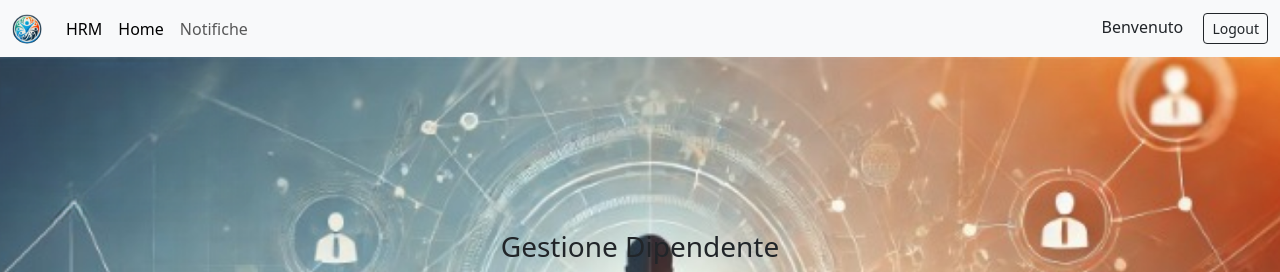
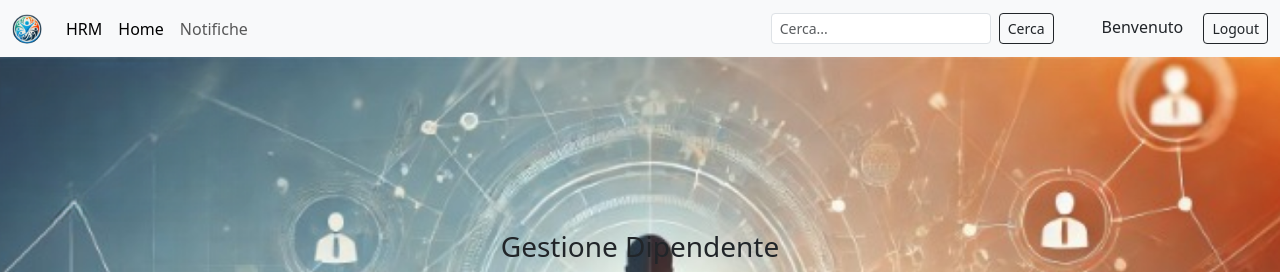
Before and after one commit to LorenzoSiena/HRMS-Human-Resource-Management-System, a Django app: page /dipendenti in a window 1280 px wide. Shown: the top 272 px of the page. Run offline with Django 5.2, Linux system fonts and the light colour scheme.

Commit message:
Aggiunta la barra di ricerca nel baseHTML

```diff
--- a/hrms_project/hrms_app/templates/hrms_app/base.html
+++ b/hrms_project/hrms_app/templates/hrms_app/base.html
@@ -26,6 +26,10 @@
                     <a class="nav-link" href="#">Notifiche</a>
                 </div>
             </div>
+            <form class="d-flex ms-3" role="search" method="get">
+                <input class="form-control form-control-sm me-2" type="search" placeholder="Cerca..." aria-label="Search" name="query">
+                <button class="btn btn-outline-dark btn-sm me-5" type="submit">Cerca</button>
+            </form>
 
             <div>
                 <span class="text-dark me-3">Benvenuto {{ user.username }}</span>
```
Also changed, not shown: hrms_project/hrms_app/static/img/CSS/dipendenti.css (line endings or trailing spaces).
